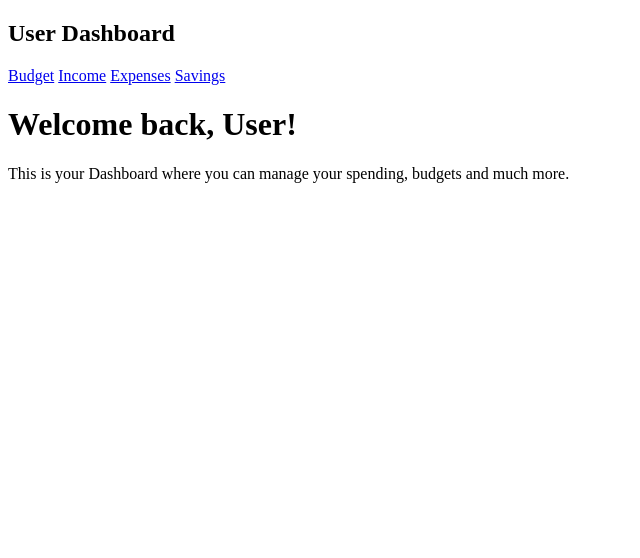
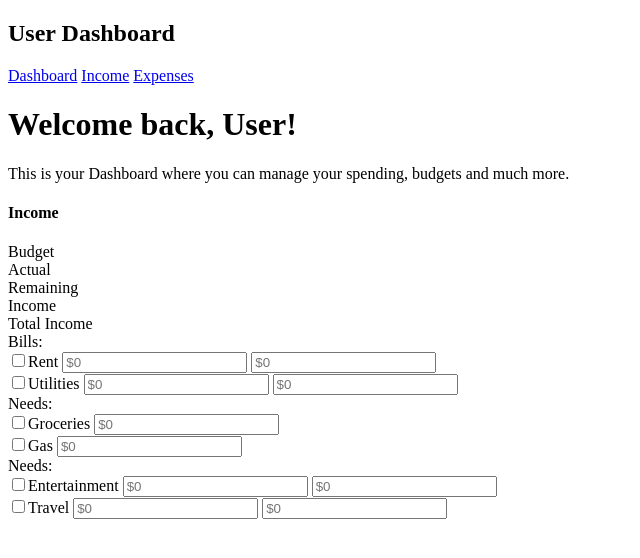
Before and after one commit to yaniquebro/arbys, a plain HTML site: page dashboard.html in a window 1280 px wide. Shown: the whole page, without its empty margins (0-640 px from the left). Drawn offline with Linux system fonts and the light colour scheme.

Commit message:
Added to dashboard and expsenses

```diff
--- a/dashboard.html
+++ b/dashboard.html
@@ -6,14 +6,16 @@
     <title>Dashboard</title>
     <link rel="stylesheet" href="">
 </head>
+
 <body>
+  <!--Sidebar-->
     <div id="sidebar">
         <h2>User Dashboard</h2>
-        <a href="#">Budget</a>
+        <a href="#">Dashboard</a>
         <a href="#">Income</a>
         <a href="#">Expenses</a>
-        <a href="#">Savings</a>
       </div>
+
       <div id="content">
         <h1>Welcome back, User!</h1>
         <p>
@@ -22,4 +24,53 @@
         </p>
       </div>
 
+      <!--income and total income rows with budget, actual, and remaining columns-->
+      <div class="income-container">
+        <div class="income-column">
+          <h4>Income</h4>
+        </div>
+
+        <div class="budget-column">Budget</div>
+
+        <div class="actual-column">Actual</div>
+
+        <div class="remaining-column">Remaining</div>
+
+        <div class="income-row"> <!--needs income function-->
+          <span class="income">Income</span></div>
+
+        <div class="total-income-container"> <!--needs total income function-->
+          <span class="total-income">Total Income</span></div>
+      </div>
+    <div class="expense-container">
+      <div class="bills-form">
+        <form>
+          Bills:<br>
+        <input type="checkbox" name="Rent" value=
+        "reading" tabindex="1" />Rent <input type="text" placeholder="$0"> <input type="text" placeholder="$0"> <br />
+        <input type="checkbox" name="Utilities" value=
+        "reading" tabindex="2" />Utilities <input type="text" placeholder="$0"> <input type="text" placeholder="$0"> <br />
+        </form>
+      </div>
+      <div class="needs-form">
+        <form>
+          Needs:<br>
+          <input type="checkbox" name="Groceries" value=
+        "reading" tabindex="1" />Groceries <input type="text" placeholder="$0"> <br />
+        <input type="checkbox" name="Gas" value=
+        "reading" tabindex="2" />Gas <input type="text" placeholder="$0"> <br />
+        </form>
+      </div>
+      <div class="wants-form">
+        <form>
+          Needs:<br>
+          <input type="checkbox" name="Entertainment" value=
+        "reading" tabindex="1" />Entertainment <input type="text" placeholder="$0"> <input type="text" placeholder="$0"> <br />
+        <input type="checkbox" name="Travel" value=
+        "reading" tabindex="2" />Travel <input type="text" placeholder="$0"> <input type="text" placeholder="$0"> <br />
+        </form>
+      </div>
+
+
+</div>
 </body>
```
